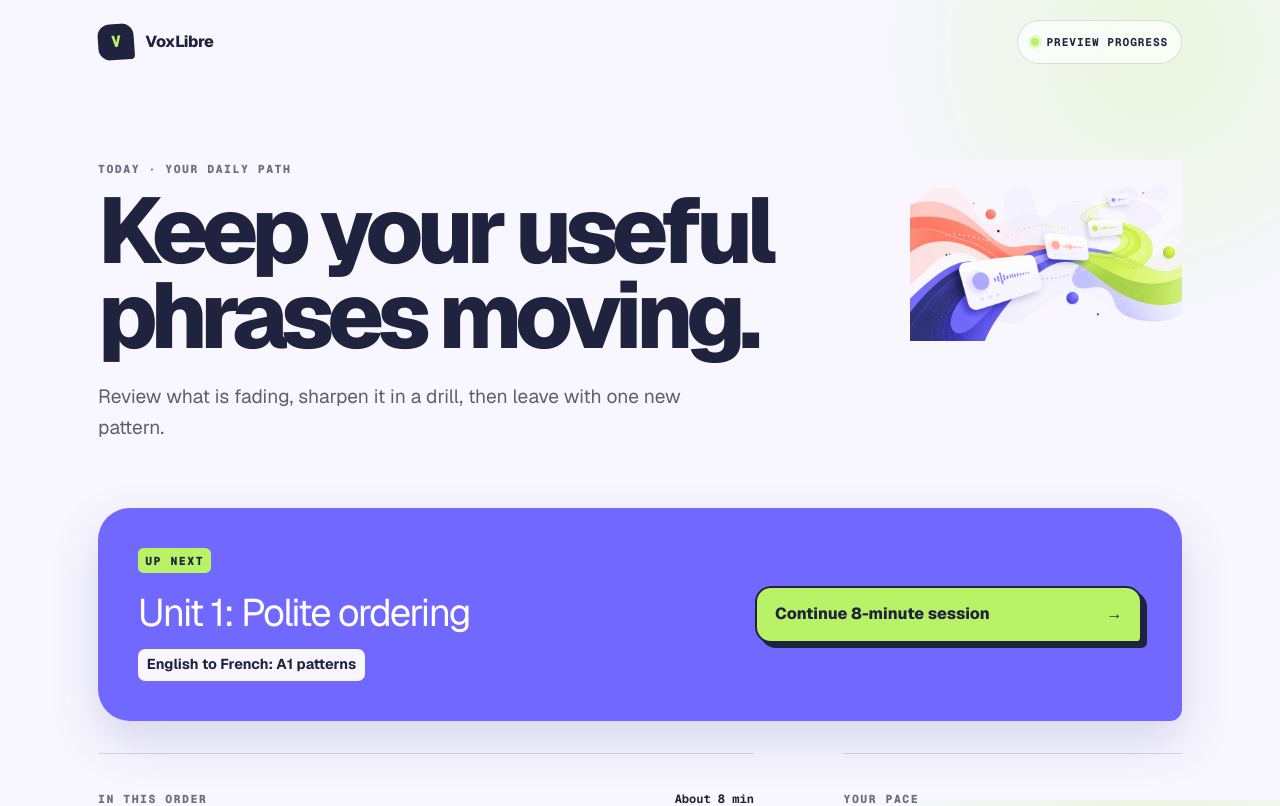
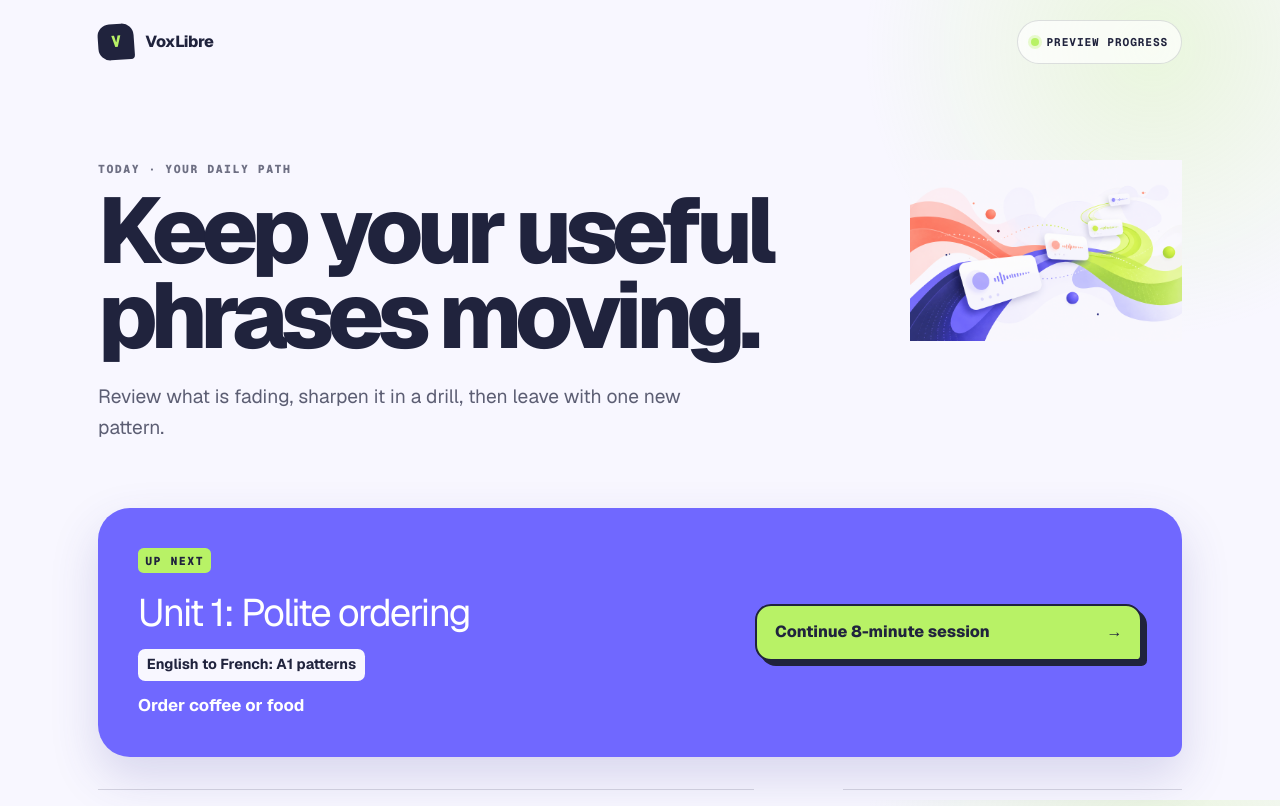
Before and after one commit to sleuthy-sloth/VerbaLibera, a Next.js app: page / in a window 1280 px wide. Shown: the top 806 px of the page. Built offline with nearby package versions, Linux system fonts and the light colour scheme.

Commit message:
feat: surface travel scenarios on dashboard

```diff
--- a/src/components/dashboard/DailyPathDashboard.tsx
+++ b/src/components/dashboard/DailyPathDashboard.tsx
@@ -4,6 +4,7 @@ import Link from 'next/link';
 import Image from 'next/image';
 import { useState } from 'react';
 import type { DemoProgressSnapshot } from '@/features/progress/types';
+import { initialCourses } from '@/features/curriculum/fixture';
 import styles from './dashboard.module.css';
 
 type DailyPathDashboardProps = Readonly<{
@@ -37,6 +38,11 @@ export function DailyPathDashboard({ progress }: DailyPathDashboardProps) {
       </main>
     );
   }
+
+  const nextStep = progress.session.find((step) => step.courseSlug === selectedCourse.slug);
+  const authoredCourse = initialCourses.find((course) => course.slug === selectedCourse.slug);
+  const nextScenario = authoredCourse?.concepts.find((concept) => concept.id === nextStep?.contentId)?.scenario
+    .replace(/^Ordering\b/, 'Order');
 
   const goalLabel = `${progress.dailyGoal.completed} of ${progress.dailyGoal.target} daily steps`;
 
@@ -72,6 +78,7 @@ export function DailyPathDashboard({ progress }: DailyPathDashboardProps) {
           <p className={`${styles.kicker} ${styles.contrastTag}`}>Up next</p>
           <h2 id="session-title">{selectedCourse.unitLabel}</h2>
           <p className={styles.courseMeta}>{selectedCourse.title}</p>
+          {nextScenario ? <p className={styles.scenario}>{nextScenario}</p> : null}
         </div>
         <Link className={styles.primaryAction} href={`/learn/${selectedCourse.slug}`}>
           Continue 8-minute session
--- a/src/components/dashboard/dashboard.module.css
+++ b/src/components/dashboard/dashboard.module.css
@@ -136,6 +136,18 @@
   box-shadow: 0 1.25rem 3rem rgba(66, 59, 156, 0.18);
 }
 
+.sessionLaunch > div {
+  min-width: 0;
+}
+
+.scenario {
+  margin: 0.85rem 0 0;
+  color: white;
+  font-size: 1.05rem;
+  font-weight: 700;
+  line-height: 1.35;
+}
+
 .sessionLaunch h2 {
   margin: 0;
   font-size: clamp(1.5rem, 4vw, 2.4rem);
@@ -163,6 +175,7 @@
 
 .primaryAction {
   display: inline-flex;
+  width: 100%;
   min-height: 56px;
   align-items: center;
   justify-content: space-between;
@@ -372,6 +385,12 @@
   cursor: pointer;
 }
 
+.courseButton:focus-visible,
+.primaryAction:focus-visible {
+  position: relative;
+  z-index: 1;
+}
+
 .courseButton[aria-pressed='true'] {
   border-color: var(--ink);
   background: var(--ink);
@@ -499,6 +518,10 @@
     align-items: center;
   }
 
+  .primaryAction {
+    width: auto;
+  }
+
   .pathSection {
     grid-column: 1;
   }
```
Also changed, not shown: .superpowers/sdd/2026-08-31-travel-unit-and-responsive-lessons/task-3-report.md (added), 1 other file (tests, documents, lock files or other folders).
